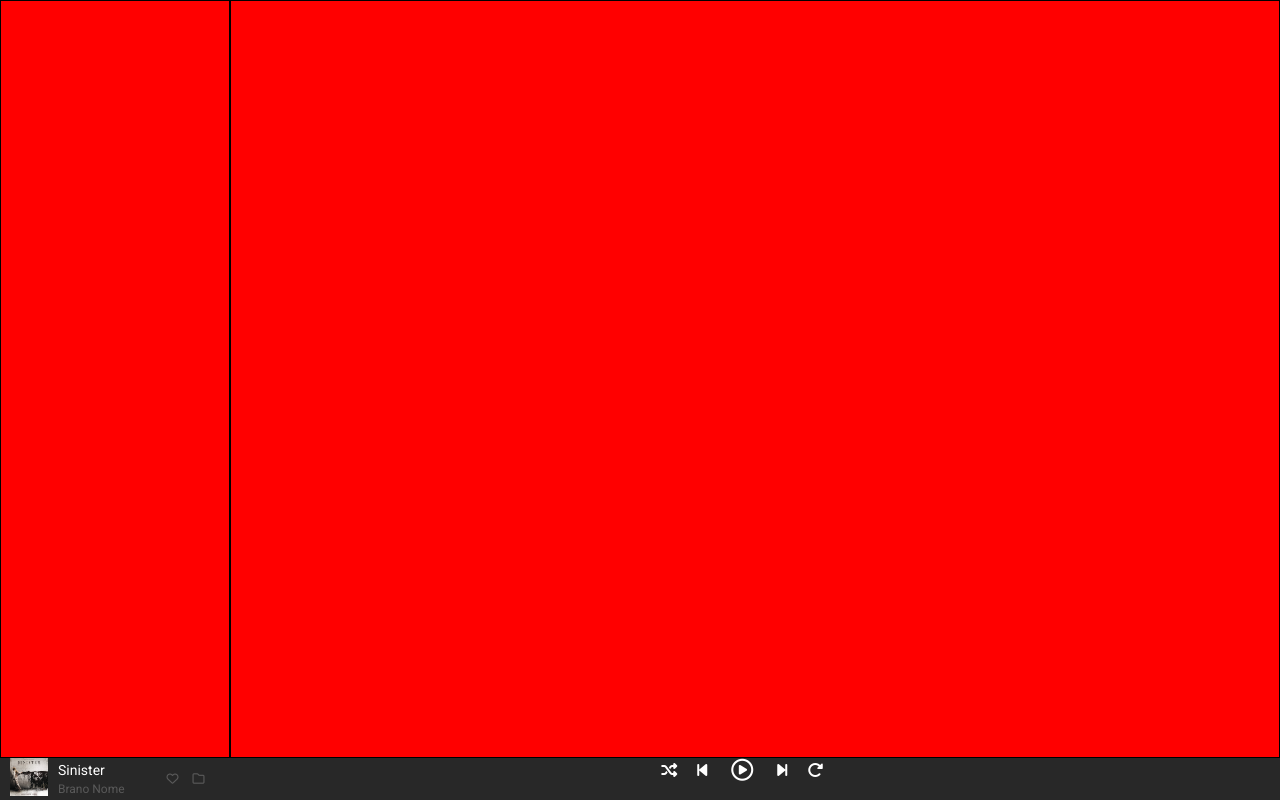
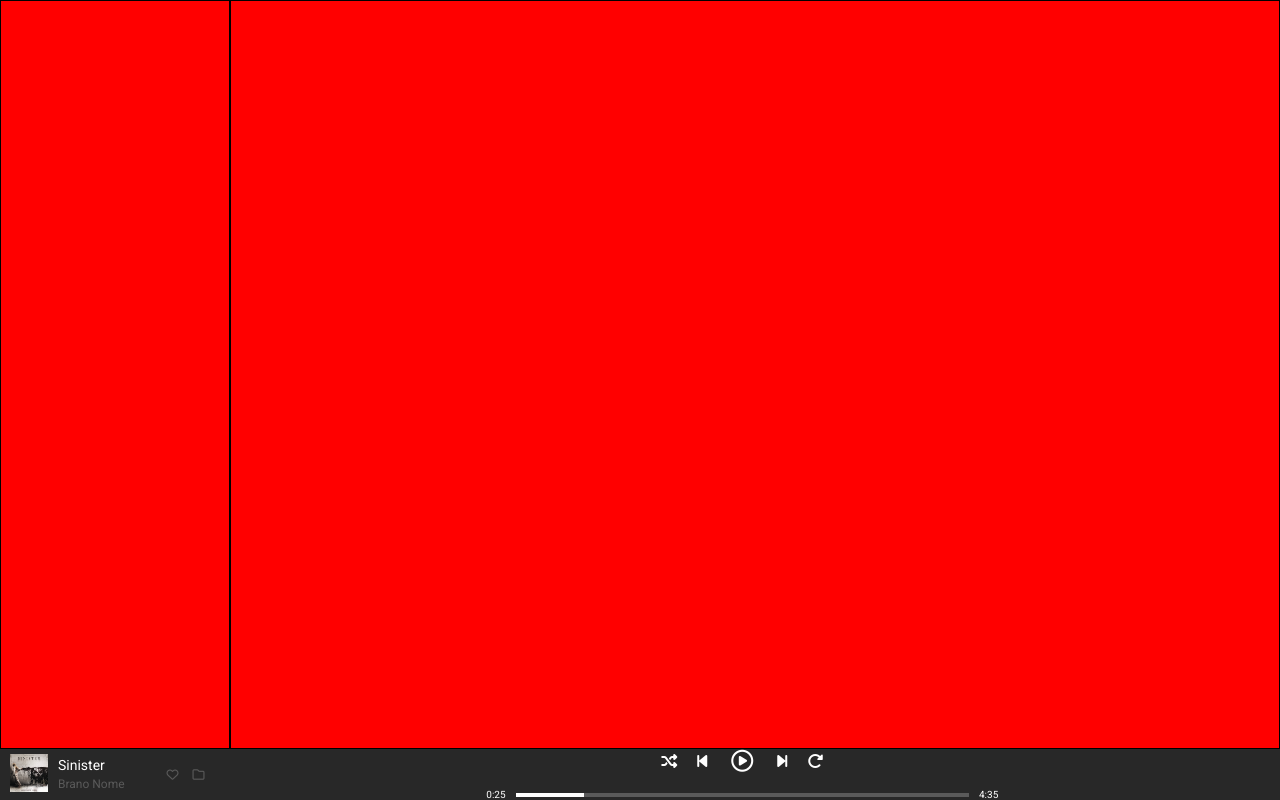
Before and after one commit to edocico/html-css-spotifyweb, a plain HTML site: page index.html in a window 1280 px wide. Drawn offline with Linux system fonts and the light colour scheme.

Commit message:
fix player center style

```diff
--- a/css/style.css
+++ b/css/style.css
@@ -104,11 +104,13 @@ body {
 
 /* player center */
 
-/* top */
+
 
     .player-center {
         width: 40%;
     }
+
+/* top */
 
     .player-center .top {
         display: flex;
@@ -116,6 +118,7 @@ body {
         color: white;
         gap: 20px;
         align-items: center;
+        margin-bottom: 15px;
     }
 
 .player-center .play {
@@ -124,6 +127,29 @@ body {
 }
 
 /* bottom */
+
+.player-center .bottom {
+    display: flex;
+    color: white;
+    align-items: center;
+    gap: 10px;
+}
+
+.time-stamp {
+    font-size: 10px;
+}
+
+.time-bar {
+    flex-grow: 1;
+    height: 4px;
+    background-color: #5A5A5A;
+}
+
+.time-progress {
+    background-color: white;
+    width: 15%;
+    height: 100%;
+}
 
 /* media query */
 
--- a/index.html
+++ b/index.html
@@ -55,7 +55,13 @@
                         <i class="fa-solid fa-rotate-right"></i>
                     </div>
                 </div>
-                <div class="bottom"></div>
+                <div class="bottom">
+                    <div class="time-stamp">0:25</div>
+                    <div class="time-bar">
+                        <div class="time-progress"></div>
+                    </div>
+                    <div class="time-stamp">4:35</div>
+                </div>
             </div>
             <!--player right-->
             <div class="player-right"></div>
```
